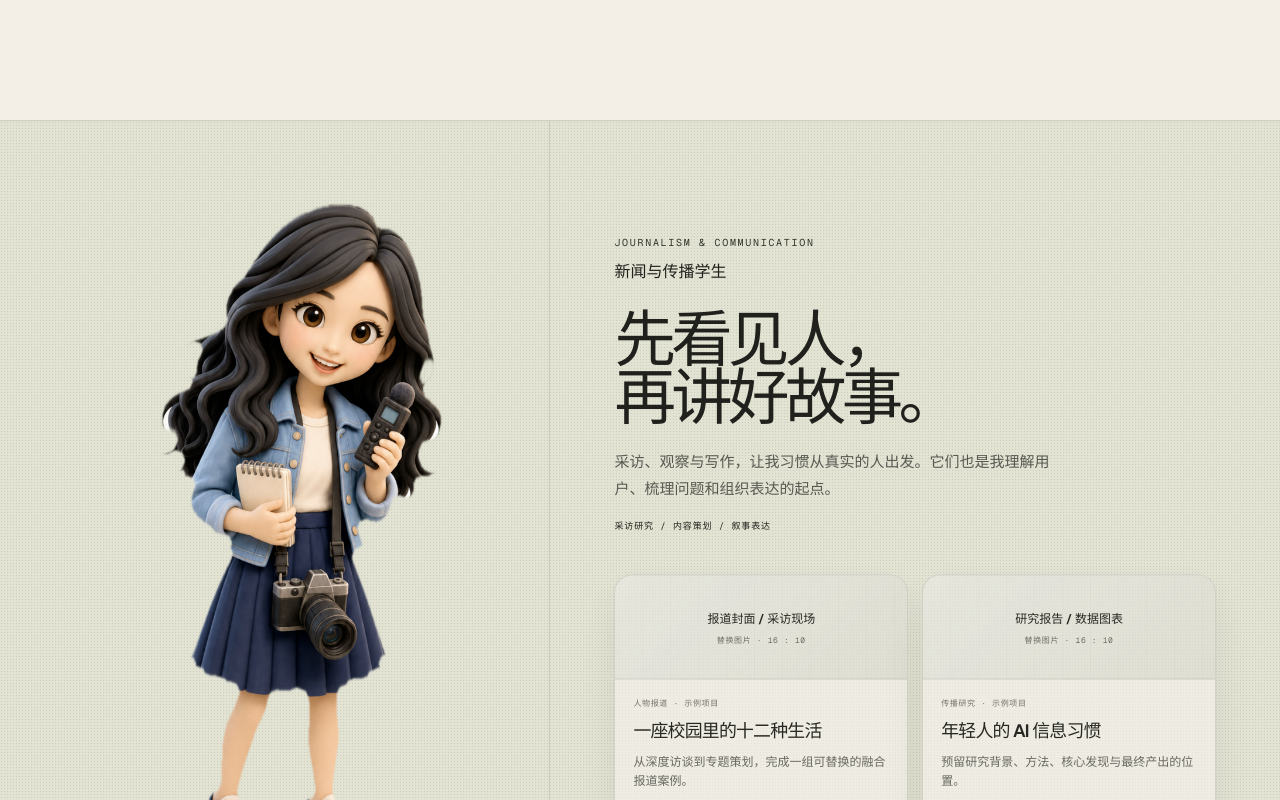
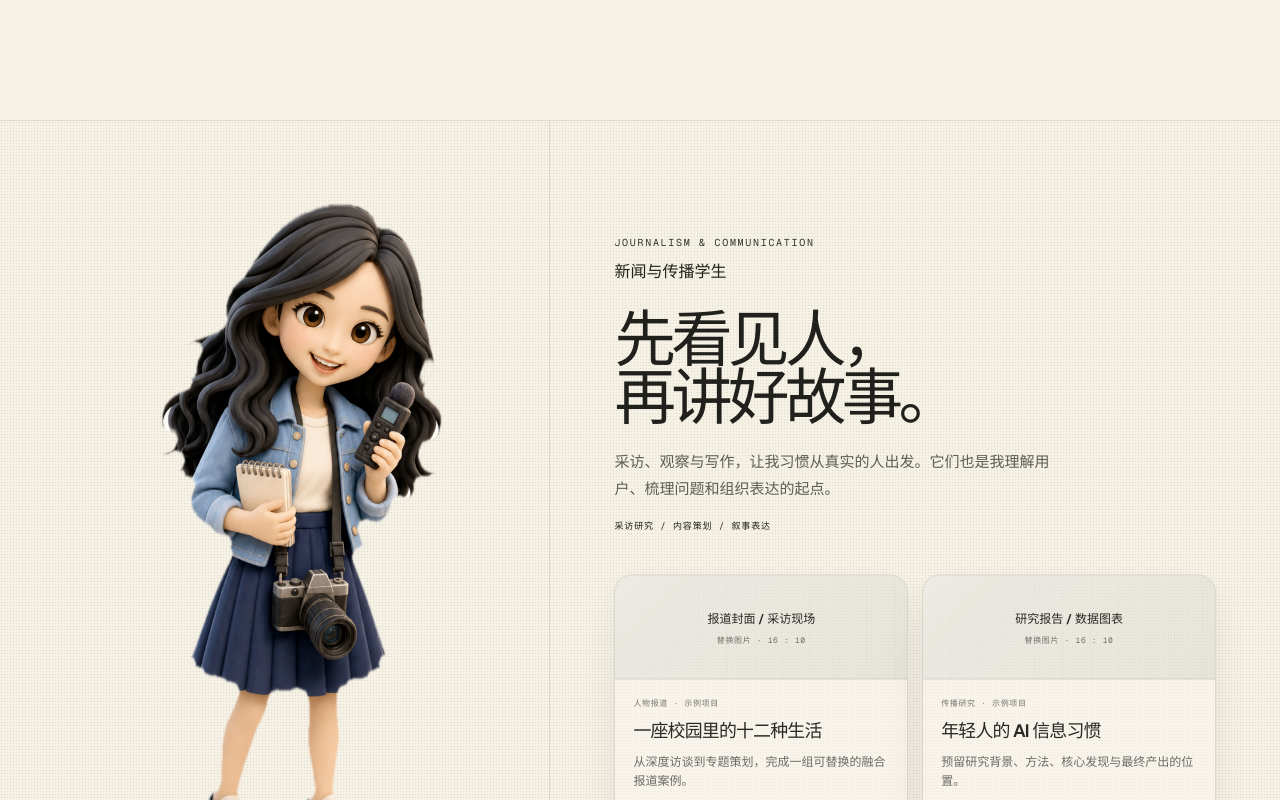
Before and after one commit to Yixiao-Zhang1214/profile-new, a Next.js app: page / in a window 1280 px wide. Shown: the part 1480-2280 px from the top of the page. Built offline with nearby package versions, Linux system fonts and the light colour scheme.

Commit message:
feat: unify identity scenes on warm ivory

```diff
--- a/app/globals.css
+++ b/app/globals.css
@@ -3,6 +3,7 @@
 :root {
   --paper: #f3efe6;
   --paper-bright: #faf7f0;
+  --warm-ivory: #f6f1e5;
   --ink: #20211c;
   --muted: #65665d;
   --moss: #6f765c;
@@ -112,7 +113,7 @@ main {
   position: relative;
   min-height: 100svh;
   overflow: hidden;
-  background: #f6f1e5;
+  background: var(--warm-ivory);
   isolation: isolate;
 }
 
@@ -245,7 +246,7 @@ main {
   min-height: 72svh;
   padding: clamp(100px, 14vw, 200px) clamp(22px, 7vw, 110px);
   align-content: center;
-  background: linear-gradient(to bottom, var(--paper-bright) 0%, var(--paper) 22%);
+  background: linear-gradient(to bottom, var(--paper-bright) 0%, var(--warm-ivory) 22%);
 }
 
 .identity-intro > p {
@@ -282,24 +283,12 @@ main {
   border-top: 1px solid rgba(32, 33, 28, 0.1);
 }
 
-.identity-sage {
-  background: #e2e3d3;
-}
-
-.identity-sand {
-  background: #e9e1cf;
-}
-
-.identity-clay {
-  background: #dfcdbc;
-}
-
-.identity-blue {
-  background: #cfd8d8;
-}
-
+.identity-sage,
+.identity-sand,
+.identity-clay,
+.identity-blue,
 .identity-ink {
-  background: #c7c8bc;
+  background: var(--warm-ivory);
 }
 
 .identity-character,
```
